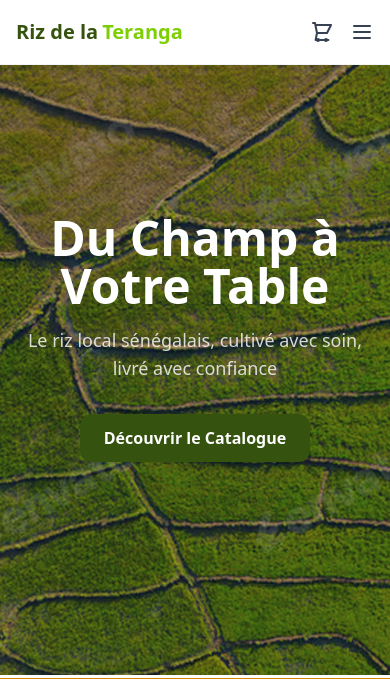
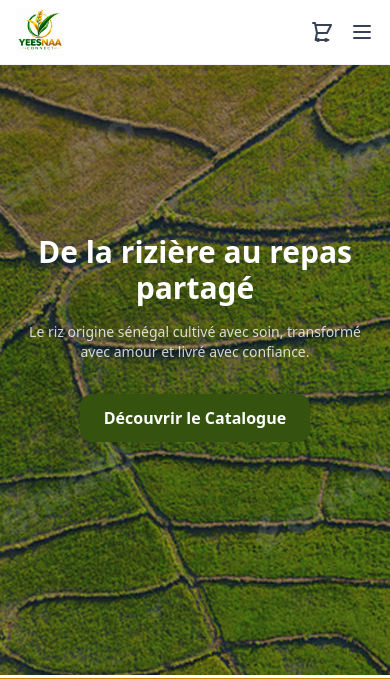
Before and after one commit to FatoumataDRAME25/yess-naa-connect, a Django app: page / in a window 390 px wide. Shown: the top 679 px of the page. Run offline with Django 5.2, Linux system fonts and the light colour scheme; data that the repository does not hold is empty; style sheets or scripts are compiled from the project's sources; some libraries are stand-ins or nearby versions.

Commit message:
integration des feedbacks

```diff
--- a/client/templates/client/accueil.html
+++ b/client/templates/client/accueil.html
@@ -13,8 +13,8 @@ Accueil | Riz de la Teranga
     <section class="relative h-[80vh] bg-gray-900">
       <img src="{% static 'images/Gradient.png' %}" class="absolute inset-0 w-full h-full object-cover opacity-60"/>
       <div class="relative mx-auto h-full flex flex-col justify-center items-center text-center text-white max-w-3xl px-6">
-        <h1 class="text-5xl md:text-6xl font-bold">Du Champ à Votre Table</h1>
-        <p class="mt-4 text-lg text-white/80">Le riz local sénégalais, cultivé avec soin, livré avec confiance</p>
+        <h1 class="text-3xl md:text-5xl font-bold">De la rizière au repas partagé</h1>
+        <p class="mt-4 text-sm md:text-lg text-white/80">Le riz origine sénégal cultivé avec soin, transformé avec amour et livré avec confiance.</p>
         <a href="{% url 'catalogue' %}" class="mt-8 bg-lime-900 px-6 py-3 rounded-xl font-semibold">
           Découvrir le Catalogue
         </a>
@@ -396,7 +396,7 @@ Accueil | Riz de la Teranga
 
     <!-- CTA -->
     <section class="py-24 bg-white">
-      <div class="max-w-7xl mx-auto px-6">
+      <!-- <div class="max-w-7xl mx-auto px-6">
         <div class="relative p-16 bg-gradient-to-r from-amber-700 to-yellow-600 rounded-3xl shadow-2xl overflow-hidden flex items-center justify-between">
           <div class="relative flex items-center gap-12">
             <div class="w-64 h-64 rounded-full overflow-hidden border-4 border-white shadow-2xl">
@@ -411,6 +411,36 @@ Accueil | Riz de la Teranga
             <a href="{% url 'inscription' %}" class="inline-block bg-white text-amber-700 px-8 py-4 rounded-xl font-bold shadow-lg hover:scale-105 transition">Devenir Partenaire</a>
           </div>
         </div>
+      </div> -->
+
+      <div class="max-w-7xl mx-auto px-4 md:px-6">
+          <div class="relative p-6 md:p-16 bg-gradient-to-r from-amber-700 to-yellow-600 rounded-3xl shadow-2xl overflow-hidden flex flex-col md:flex-row items-center justify-between gap-8">
+
+              <div class="relative flex flex-col md:flex-row items-center gap-6 md:gap-12 text-center md:text-left">
+
+                  <div class="w-40 h-40 md:w-64 md:h-64 rounded-full overflow-hidden border-4 border-white shadow-2xl flex-shrink-0">
+                      <img src="{% static 'images/producteur.jpg' %}" class="w-full h-full object-cover"/>
+                  </div>
+
+                  <div class="max-w-xl text-white">
+                      <h2 class="text-2xl md:text-4xl font-bold leading-tight">
+                          Vous cultivez du riz ?<br/>Rejoignez-nous.
+                      </h2>
+
+                      <p class="mt-4 text-orange-100 text-base md:text-xl leading-7">
+                          Bénéficiez d'un accès direct au marché et d'un accompagnement technique.
+                      </p>
+                  </div>
+
+              </div>
+
+              <div class="relative flex-shrink-0">
+                  <a href="{% url 'inscription' %}" class="inline-block bg-white text-amber-700 px-6 md:px-8 py-3 md:py-4 rounded-xl font-bold shadow-lg hover:scale-105 transition">
+                      Devenir Partenaire
+                  </a>
+              </div>
+
+          </div>
       </div>
     </section>
 
--- a/client/templates/client/base.html
+++ b/client/templates/client/base.html
@@ -32,9 +32,14 @@
     <div class="max-w-7xl mx-auto px-4 md:px-8 h-16 md:h-20 flex items-center justify-between">
 
       <!-- Logo -->
-      <a href="{% url 'accueil' %}" class="flex items-center gap-1">
+      <!-- <a href="{% url 'accueil' %}" class="flex items-center gap-1">
         <span class="text-xl md:text-2xl font-extrabold text-lime-900">Riz de la </span>
         <span class="text-xl md:text-2xl font-bold text-lime-500">Teranga</span>
+      </a> -->
+      <a href="{% url 'accueil' %}" class="flex items-center shrink-0">
+        <img src="{% static 'images/logo.png' %}"
+            alt="Logo Riz de la Teranga"
+            class="h-12 md:h-14 w-auto object-contain"/>
       </a>
 
       <!-- Navigation desktop -->
@@ -231,13 +236,26 @@
   <div id="mobile-menu"
        class="fixed top-0 right-0 h-full w-72 max-w-[80%] bg-white z-[70] transform translate-x-full
               transition-transform duration-300 ease-in-out md:hidden flex flex-col">
-    <div class="flex items-center justify-between px-6 pt-6 pb-4 border-b border-gray-100">
+    <!-- <div class="flex items-center justify-between px-6 pt-6 pb-4 border-b border-gray-100">
       <span class="text-xl font-extrabold text-lime-900">Riz de la <span class="text-lime-500 font-bold">Teranga</span></span>
       <button onclick="closeMobileMenu()" aria-label="Fermer" class="text-gray-500">
         <svg class="w-6 h-6" fill="none" viewBox="0 0 24 24" stroke="currentColor" stroke-width="2">
           <path stroke-linecap="round" stroke-linejoin="round" d="M6 18L18 6M6 6l12 12"/>
         </svg>
       </button>
+    </div> -->
+
+    <div class="flex items-center justify-between px-6 pt-6 pb-4 border-b border-gray-100">
+
+        <!-- Logo -->
+        <a href="{% url 'accueil' %}" class="flex items-center">
+            <img src="{% static 'images/logo.png' %}"
+                alt="Logo Riz de la Teranga"
+                class="h-12 w-auto object-contain"/>
+        </a>
+
+        <!-- Bouton fermer -->
+        <button onclick="closeMobileMenu()" aria-label="Fermer" class="text-gray-500">
     </div>
     <nav class="flex flex-col px-2 py-4">
       <a href="{% url 'accueil' %}" class="px-4 py-3 rounded-xl text-base font-semibold {% if request.resolver_match.url_name == 'accueil' %}text-lime-900 bg-lime-50{% else %}text-gray-700{% endif %}">Accueil</a>
@@ -250,15 +268,15 @@
       <p class="px-4 py-1 text-[11px] font-bold text-gray-400 uppercase tracking-widest">Espaces connectés</p>
       <a href="{% url 'admin_transformatrice:admin_login' %}"
          class="flex items-center gap-3 px-4 py-3 rounded-xl text-base font-semibold text-gray-700 hover:bg-lime-50 hover:text-lime-900">
-        <span class="text-lg">⚙️</span> Espace Transformateurs(trices)
+         Espace Transformateurs(trices)
       </a>
       <a href="{% url 'livreur:connexion' %}"
          class="flex items-center gap-3 px-4 py-3 rounded-xl text-base font-semibold text-gray-700 hover:bg-lime-50 hover:text-lime-900">
-        <span class="text-lg">🛵</span> Espace Livreur
+        Espace Livreur
       </a>
       <a href="{% url 'connexion' %}"
          class="flex items-center gap-3 px-4 py-3 rounded-xl text-base font-semibold text-gray-700 hover:bg-lime-50 hover:text-lime-900">
-        <span class="text-lg">🌾</span> Espace Producteurs(trices)
+        Espace Producteurs(trices)
       </a>
     </nav>
     <div class="mt-auto p-4">
@@ -282,7 +300,7 @@
 
         <!-- Colonne 1 : Présentation -->
         <div>
-          <p class="text-white text-2xl font-extrabold uppercase mb-6">Riz de la Teranga</p>
+          <p class="text-white text-2xl font-extrabold uppercase mb-6">Riz origine sénégal</p>
           <p class="text-white/70 text-sm leading-6 mb-6">
             Connecter les producteurs locaux de riz du Sénégal directement aux consommateurs.
             Pour une agriculture durable et une économie circulaire forte.
--- a/client/templates/client/catalogue.html
+++ b/client/templates/client/catalogue.html
@@ -28,7 +28,7 @@ Catalogue | Riz de la Teranga
 
       <!-- Titre -->
       <h1 class="text-2xl md:text-4xl font-bold text-lime-950 leading-tight mb-2">
-        Notre Catalogue de Riz de la Teranga
+        Notre Catalogue de Riz origine Sénégal
       </h1>
       <p class="text-base md:text-xl text-gray-500 mb-6">
         Riz transformé, conditionné et prêt à cuisiner
```
Also changed, not shown: client/templates/client/a_propos.html (+6 -6 lines), static/images/logo.png (added).
